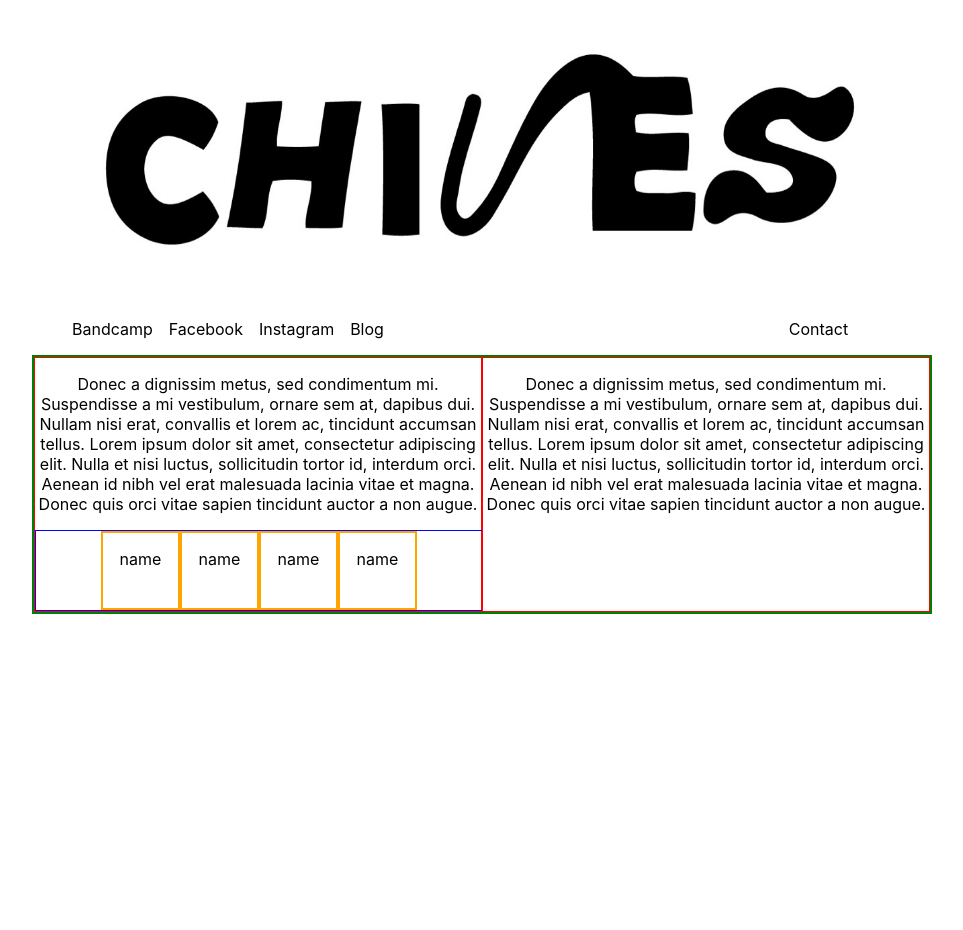
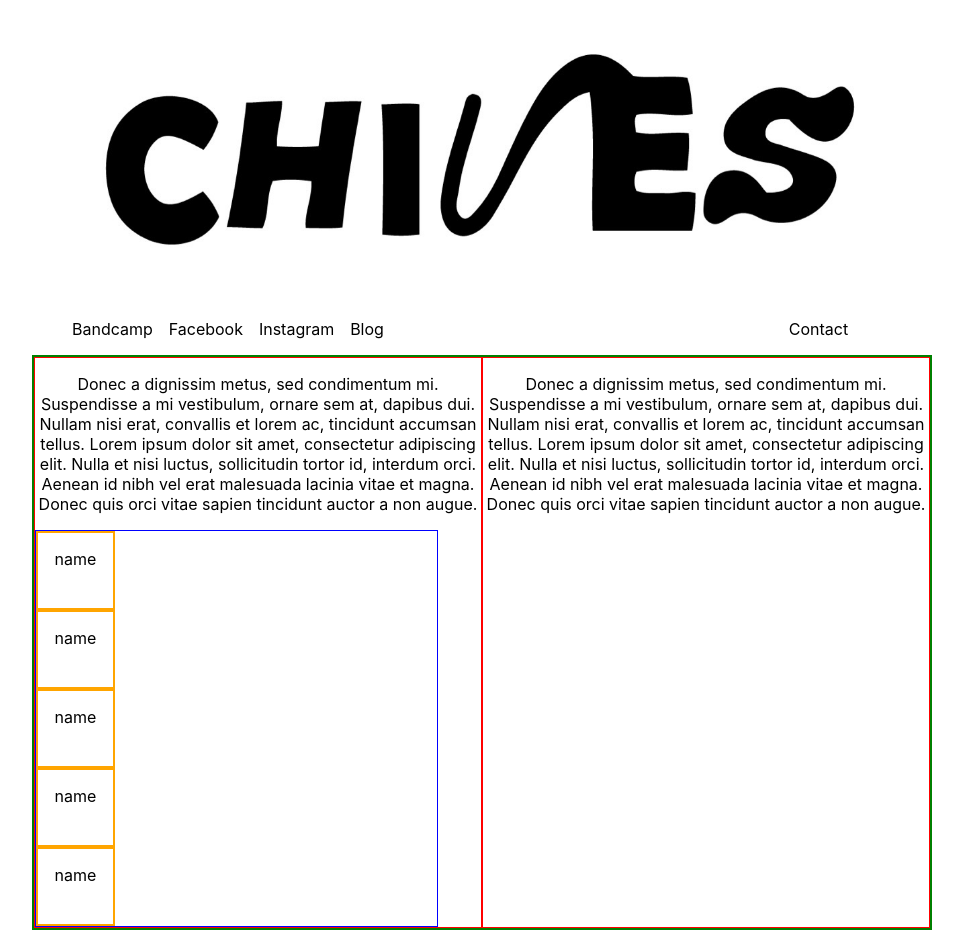
Before and after one commit to ZMcClung88/CustomChives, a React (Create React App) app: page / in a window 1280 px wide. Shown: the whole page, without its empty margins (160-1123 px from the left). Before the commit the page ends 800 px from the top, so only its background shows below. Built offline with nearby package versions, Linux system fonts and the light colour scheme.

Commit message:
saving changes

```diff
--- a/src/components/BandMatesComponent.js
+++ b/src/components/BandMatesComponent.js
@@ -2,7 +2,10 @@ import React from 'react';
 
 const BandMatesComponent = props => {
   return (
-    <div style={{ height: 'auto', width: '100%', border: '1px solid blue', display: 'flex', justifyContent: 'center' }}>
+    <div style={{ height: 'auto', width: '90%', border: '1px solid blue' }}>
+      <div style={{ height: '75px', width: '75px', border: '2px solid orange' }}>
+        <p>name</p>
+      </div>
       <div style={{ height: '75px', width: '75px', border: '2px solid orange' }}>
         <p>name</p>
       </div>
```
